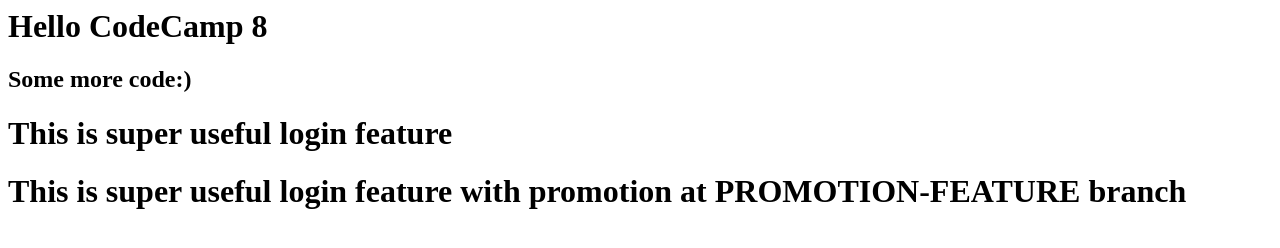
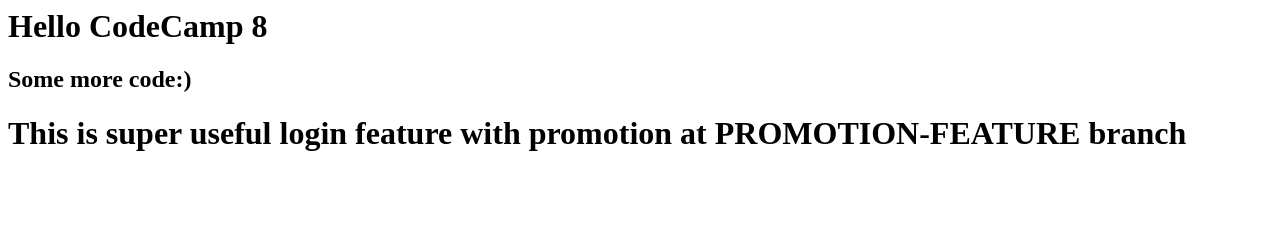
Before and after one commit to winny247/learn-git-test, a plain HTML site: page index.html in a window 1280 px wide. Drawn offline with Linux system fonts and the light colour scheme.

Commit message:
fix promotio feature

```diff
--- a/index.html
+++ b/index.html
@@ -1,5 +1,4 @@
 <h1>Hello CodeCamp 8</h1>
 <h2>Some more code:)</h2>
 
-<h1>This is super useful login feature</h1>
 <h1>This is super useful login feature with promotion at PROMOTION-FEATURE branch</h1>
```
